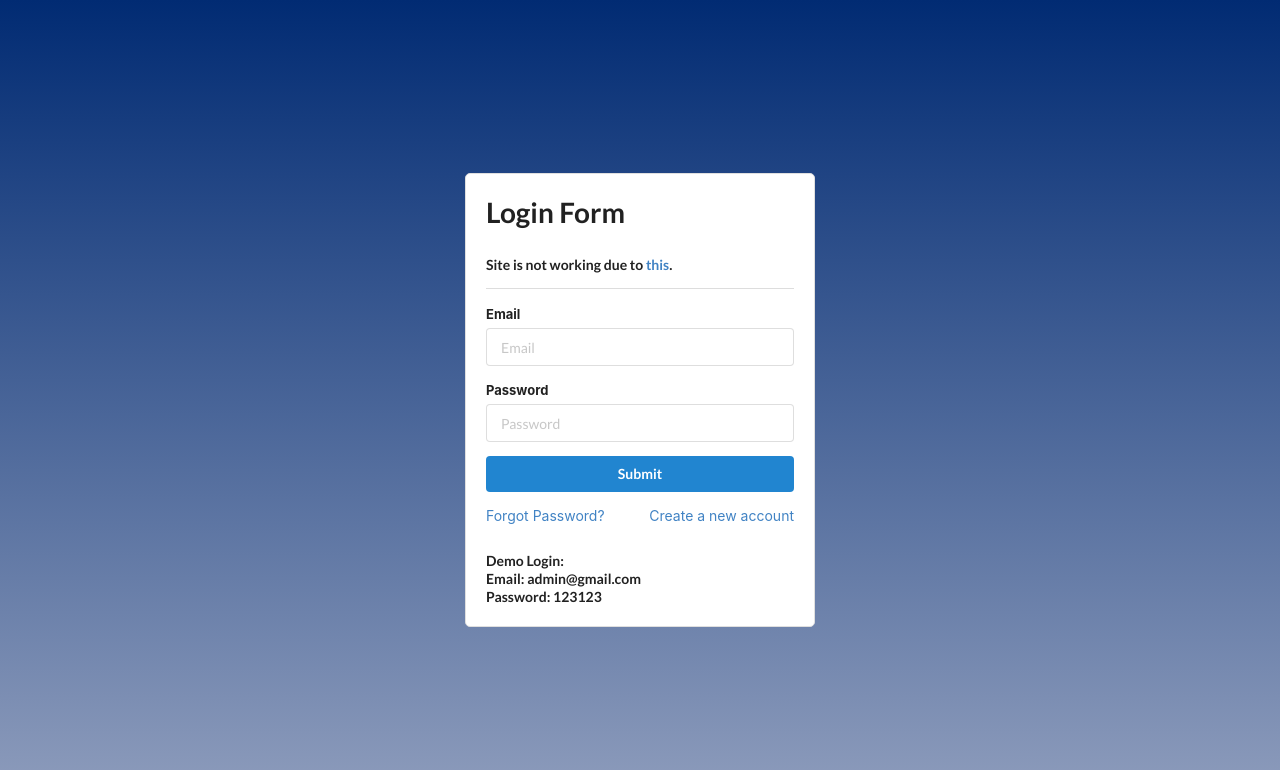
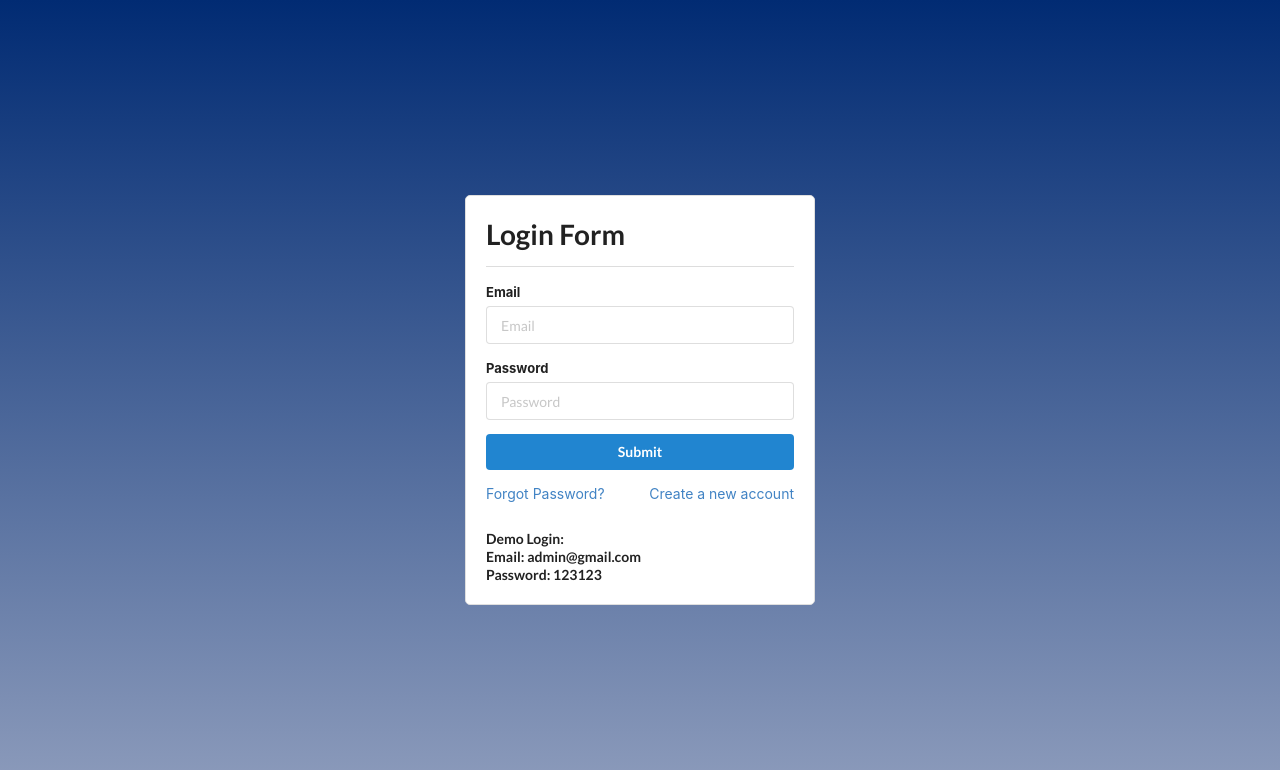
Before and after one commit to AdityaTajanpure/CRM-React, a React (Create React App) app: page / in a window 1280 px wide. Shown: the top 770 px of the page. Built offline with nearby package versions, Linux system fonts and the light colour scheme.

Commit message:
latest changes

```diff
--- a/src/api/client.js
+++ b/src/api/client.js
@@ -1,7 +1,7 @@
 import axios from "axios";
 
 const axiosClient = axios.create({
-  baseURL: "https://web-production-a192.up.railway.app/",
+  baseURL: "https://web-production-53d4.up.railway.app/",
   headers: {
     "Content-Type": "application/json",
     "Access-Control-Allow-Origin": "*",
--- a/src/pages/onboarding/components/Login.jsx
+++ b/src/pages/onboarding/components/Login.jsx
@@ -78,9 +78,9 @@ const Login = () => {
 
       <form onSubmit={handleSubmit}>
         <h1>Login Form</h1>
-        <h5>
+        {/* <h5>
           Site is not working due to <a target="_blank" href="https://techcrunch.com/2022/08/25/heroku-announces-plans-to-eliminate-free-plans-blaming-fraud-and-abuse/">this</a>.
-        </h5>
+        </h5> */}
         <div className="ui divider"></div>
         <div className="ui form">
           <div className="field">
```
